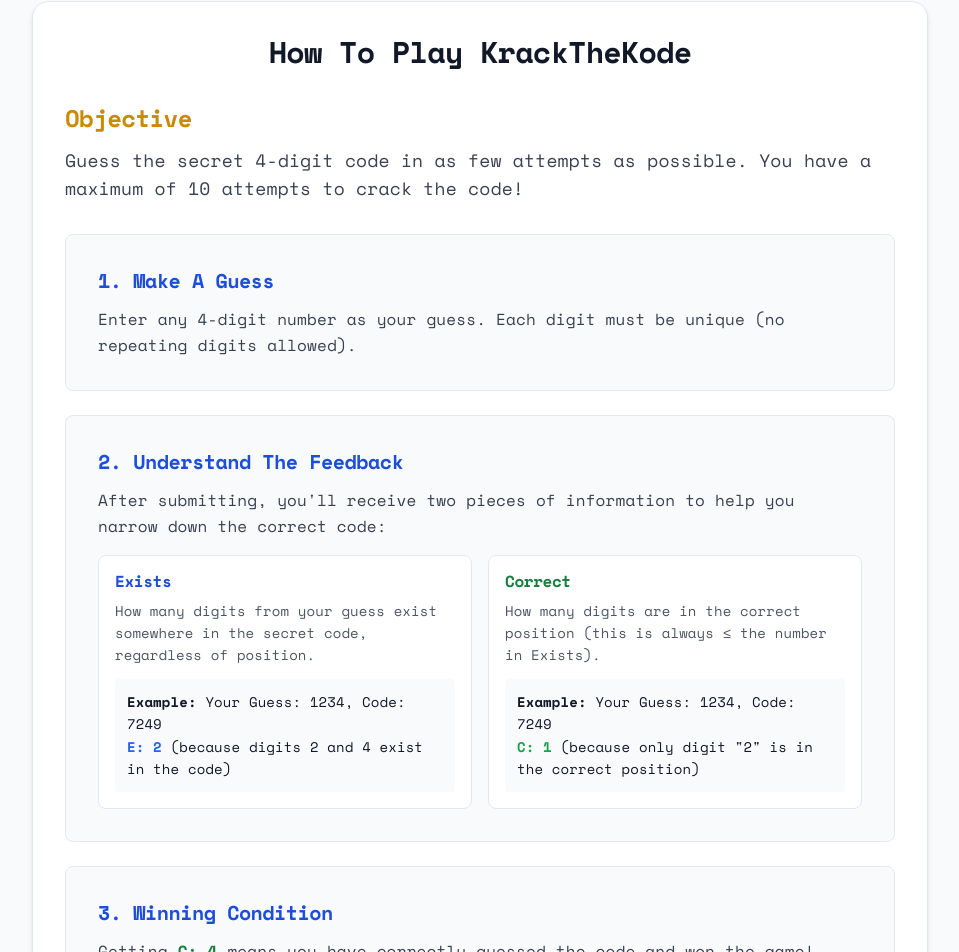
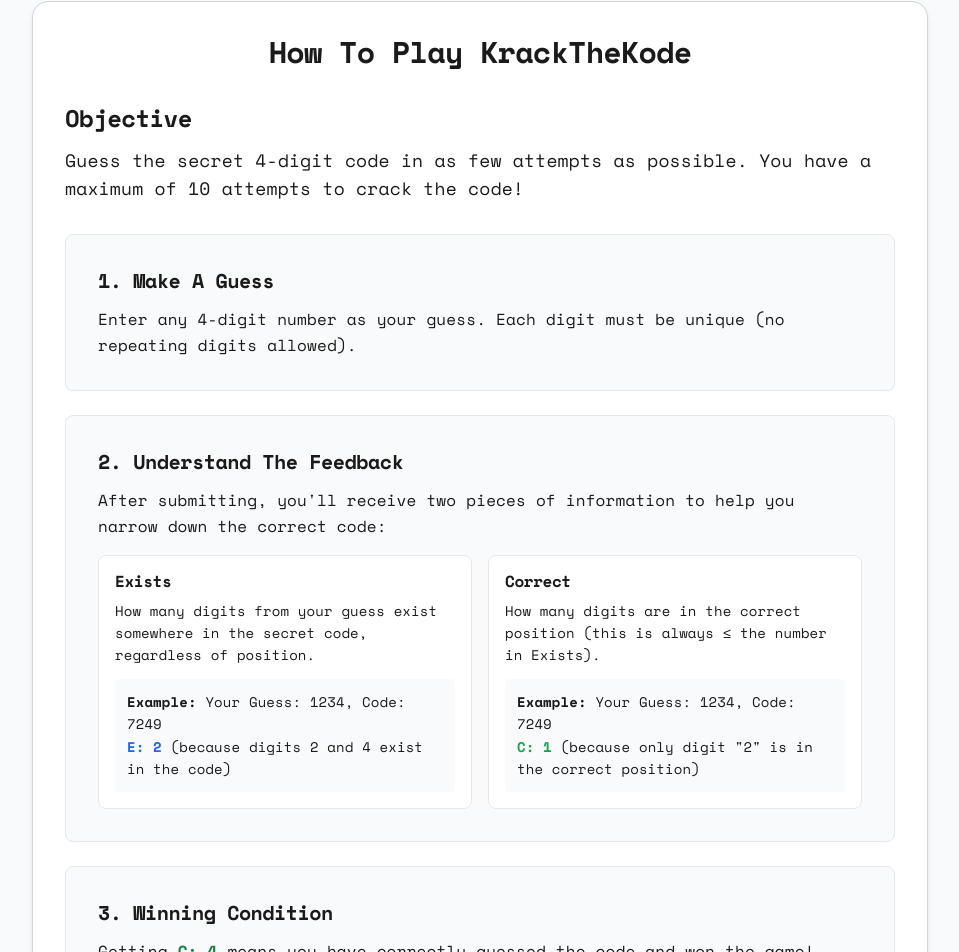
Before and after one commit to Pyrrho-elis/master-mind, a SvelteKit app: page /rules in a window 1280 px wide. Shown: the part 96-1048 px from the top of the page, without its empty margins (160-1119 px from the left). Built offline with nearby package versions, Linux system fonts and the light colour scheme.

Commit message:
refactor styling for improved readability and consistency; update light and dark mode color variables, enhance text color usage, and adjust layout elements across various components

```diff
--- a/src/app.css
+++ b/src/app.css
@@ -8,17 +8,17 @@
 	font-weight: 400;
 	font-style: normal;
 
-	/* Light mode colors */
-	--bg-primary: #ffffff;
-	--bg-secondary: #f8fafc;
-	--bg-tertiary: #f1f5f9;
+	/* Light mode colors - toned down for better readability */
+	--bg-primary: #f5f5f5;
+	--bg-secondary: #fafafa;
+	--bg-tertiary: #f0f0f0;
 	--bg-card: #ffffff;
 	--bg-input: #ffffff;
-	--text-primary: #0f172a;
-	--text-secondary: #475569;
-	--text-muted: #64748b;
-	--border-primary: #e2e8f0;
-	--border-secondary: #cbd5e1;
+	--text-primary: #1a1a1a;
+	--text-secondary: #4a4a4a;
+	--text-muted: #6b7280;
+	--border-primary: #d1d5db;
+	--border-secondary: #9ca3af;
 	--shadow-sm: 0 1px 2px 0 rgb(0 0 0 / 0.05);
 	--shadow-md: 0 4px 6px -1px rgb(0 0 0 / 0.1), 0 2px 4px -2px rgb(0 0 0 / 0.1);
 	--shadow-lg: 0 10px 15px -3px rgb(0 0 0 / 0.1), 0 4px 6px -4px rgb(0 0 0 / 0.1);
@@ -135,11 +135,13 @@ input:hover:not(:disabled) {
 	font-weight: 700;
 	letter-spacing: -0.025em;
 	line-height: 1.2;
+	color: var(--text-primary);
 }
 
 .text-body {
 	line-height: 1.6;
 	letter-spacing: 0.01em;
+	color: var(--text-primary);
 }
 
 /* Dark mode specific overrides */
@@ -163,6 +165,15 @@ input:hover:not(:disabled) {
 }
 
 [data-theme="dark"] .attempt-row:nth-child(odd) {
+	background-color: #1a1a1a;
+}
+
+/* Fix for rules page alternating backgrounds */
+[data-theme="dark"] .rules-item:nth-child(even) {
+	background-color: #2a2a2a;
+}
+
+[data-theme="dark"] .rules-item:nth-child(odd) {
 	background-color: #1a1a1a;
 }
 
@@ -191,3 +202,42 @@ input:hover:not(:disabled) {
 	font-weight: 800;
 	letter-spacing: -0.025em;
 }
+
+/* Ensure all text elements use proper colors */
+p, span, div, h1, h2, h3, h4, h5, h6, label, li {
+	color: var(--text-primary);
+}
+
+/* Specific text color overrides for better readability */
+.text-gray-600 {
+	color: var(--text-secondary) !important;
+}
+
+.text-gray-700 {
+	color: var(--text-primary) !important;
+}
+
+.text-gray-800 {
+	color: var(--text-primary) !important;
+}
+
+.text-gray-900 {
+	color: var(--text-primary) !important;
+}
+
+/* Dark mode text color overrides */
+[data-theme="dark"] .text-gray-600 {
+	color: var(--text-secondary) !important;
+}
+
+[data-theme="dark"] .text-gray-700 {
+	color: var(--text-secondary) !important;
+}
+
+[data-theme="dark"] .text-gray-800 {
+	color: var(--text-primary) !important;
+}
+
+[data-theme="dark"] .text-gray-900 {
+	color: var(--text-primary) !important;
+}
--- a/src/routes/+page.svelte
+++ b/src/routes/+page.svelte
@@ -237,7 +237,7 @@
 	<main class="flex-1 flex flex-col items-center justify-center px-4 sm:px-6 py-8">
 		<div class="w-full max-w-6xl">
 			<div class="text-center mb-8">
-				<p class="text-sm text-gray-600 dark:text-gray-400 text-body">
+				<p class="text-sm text-body">
 					Attempt {guess} of {MAX_ATTEMPTS}
 				</p>
 			</div>
@@ -252,7 +252,7 @@
 							<h2 class="text-2xl sm:text-3xl font-bold text-green-600 dark:text-green-400 mb-3 text-heading">
 								You Win!
 							</h2>
-							<p class="text-gray-700 dark:text-gray-300 mb-6 text-body">
+							<p class="mb-6 text-body">
 								You cracked the code in {guess} attempts.
 							</p>
 							<button
@@ -268,8 +268,8 @@
 							<h2 class="text-2xl sm:text-3xl font-bold text-red-600 dark:text-red-400 mb-3 text-heading">
 								Game Over
 							</h2>
-							<p class="text-gray-700 dark:text-gray-300 mb-6 text-body">
-								The code was <span class="font-mono font-bold text-gray-900 dark:text-gray-100">{code}</span>
+							<p class="mb-6 text-body">
+								The code was <span class="font-mono font-bold">{code}</span>
 							</p>
 							<button
 								on:click={resetGame}
@@ -280,7 +280,7 @@
 						</div>
 					{:else}
 						<div class="flex flex-col flex-1 justify-center">
-							<label class="block text-gray-700 dark:text-gray-300 text-sm font-medium mb-4 text-center text-body">
+							<label class="block text-sm font-medium mb-4 text-center text-body">
 								Enter your 4-digit code (1-9, no repeats)
 							</label>
 							<div bind:this={otpComponent} class="flex justify-center gap-2 mb-4">
@@ -315,7 +315,7 @@
 				<!-- Results Card -->
 				<div class="card p-6 sm:p-8 flex flex-col min-h-[400px]">
 					<div class="flex justify-between items-center mb-4">
-						<p class="text-gray-800 dark:text-gray-200 text-lg font-semibold tracking-wide text-heading">
+						<p class="text-lg font-semibold tracking-wide text-heading">
 							Attempts
 						</p>
 						<button
@@ -325,7 +325,7 @@
 							New Game
 						</button>
 					</div>
-					<div class="flex justify-between text-xs text-gray-500 dark:text-gray-400 mb-3 px-2">
+					<div class="flex justify-between text-xs mb-3 px-2">
 						<span class="font-medium">Attempt</span>
 						<span class="font-medium">Exists</span>
 						<span class="font-medium">Correct</span>
@@ -335,7 +335,7 @@
 							<div class="attempt-row flex justify-between items-center py-3 px-4
 								{(i % 2 === 0) ? 'bg-white dark:bg-gray-700' : 'bg-gray-50 dark:bg-gray-800'}
 								transition-colors duration-150">
-								<span class="font-mono font-bold text-gray-900 dark:text-gray-100 text-lg">
+								<span class="font-mono font-bold text-lg">
 									{attempt.attempt}
 								</span>
 								<span class="text-blue-600 dark:text-blue-400 font-bold text-lg">
--- a/src/routes/rules/+page.svelte
+++ b/src/routes/rules/+page.svelte
@@ -9,7 +9,7 @@
 	<main class="flex-1 flex flex-col items-center px-4 sm:px-6 py-8">
 		<div class="w-full max-w-4xl">
 			<div class="card p-6 sm:p-8">
-				<h1 class="text-2xl sm:text-3xl font-bold text-gray-900 dark:text-gray-100 mb-8 text-center text-heading">
+				<h1 class="text-2xl sm:text-3xl font-bold mb-8 text-center text-heading">
 					How To Play KrackTheKode
 				</h1>
 
@@ -17,26 +17,26 @@
 					<h2 class="text-lg sm:text-2xl font-semibold text-yellow-600 dark:text-yellow-400 mb-3 text-heading">
 						Objective
 					</h2>
-					<p class="text-gray-700 dark:text-gray-300 text-base sm:text-lg text-body">
+					<p class="text-base sm:text-lg text-body">
 						Guess the secret 4-digit code in as few attempts as possible. You have a maximum of 10 attempts to crack the code!
 					</p>
 				</div>
 
 				<ol class="flex flex-col gap-6">
-					<li class="bg-gray-50 dark:bg-gray-800 rounded-lg p-6 sm:p-8 w-full border border-gray-200 dark:border-gray-700">
+					<li class="rules-item bg-gray-50 dark:bg-gray-800 rounded-lg p-6 sm:p-8 w-full border border-gray-200 dark:border-gray-700">
 						<h3 class="text-base sm:text-xl font-semibold text-blue-700 dark:text-blue-400 mb-3 text-heading">
 							1. Make A Guess
 						</h3>
-						<p class="text-gray-700 dark:text-gray-300 text-body">
+						<p class="text-body">
 							Enter any 4-digit number as your guess. Each digit must be unique (no repeating digits allowed).
 						</p>
 					</li>
 
-					<li class="bg-gray-50 dark:bg-gray-800 rounded-lg p-6 sm:p-8 w-full border border-gray-200 dark:border-gray-700">
+					<li class="rules-item bg-gray-50 dark:bg-gray-800 rounded-lg p-6 sm:p-8 w-full border border-gray-200 dark:border-gray-700">
 						<h3 class="text-base sm:text-xl font-semibold text-blue-700 dark:text-blue-400 mb-3 text-heading">
 							2. Understand The Feedback
 						</h3>
-						<p class="text-gray-700 dark:text-gray-300 mb-4 text-body">
+						<p class="mb-4 text-body">
 							After submitting, you'll receive two pieces of information to help you narrow down the correct code:
 						</p>
 						<div class="flex flex-col sm:flex-row gap-4">
@@ -44,7 +44,7 @@
 								<h4 class="font-bold text-base mb-2 text-blue-700 dark:text-blue-400 text-heading">
 									Exists
 								</h4>
-								<p class="text-sm text-gray-600 dark:text-gray-400 text-body">
+								<p class="text-sm text-body">
 									How many digits from your guess exist somewhere in the secret code, regardless of position.
 								</p>
 								<div class="mt-3 p-3 bg-gray-50 dark:bg-gray-800 rounded text-sm text-body">
@@ -56,7 +56,7 @@
 								<h4 class="font-bold text-base mb-2 text-green-700 dark:text-green-400 text-heading">
 									Correct
 								</h4>
-								<p class="text-sm text-gray-600 dark:text-gray-400 text-body">
+								<p class="text-sm text-body">
 									How many digits are in the correct position (this is always ≤ the number in Exists).
 								</p>
 								<div class="mt-3 p-3 bg-gray-50 dark:bg-gray-800 rounded text-sm text-body">
@@ -67,20 +67,20 @@
 						</div>
 					</li>
 
-					<li class="bg-gray-50 dark:bg-gray-800 rounded-lg p-6 sm:p-8 w-full border border-gray-200 dark:border-gray-700">
+					<li class="rules-item bg-gray-50 dark:bg-gray-800 rounded-lg p-6 sm:p-8 w-full border border-gray-200 dark:border-gray-700">
 						<h3 class="text-base sm:text-xl font-semibold text-blue-700 dark:text-blue-400 mb-3 text-heading">
 							3. Winning Condition
 						</h3>
-						<p class="text-gray-700 dark:text-gray-300 text-body">
+						<p class="text-body">
 							Getting <span class="font-bold text-green-700 dark:text-green-400">C: 4</span> means you have correctly guessed the code and won the game!
 						</p>
 					</li>
 
-					<li class="bg-gray-50 dark:bg-gray-800 rounded-lg p-6 sm:p-8 w-full border border-gray-200 dark:border-gray-700">
+					<li class="rules-item bg-gray-50 dark:bg-gray-800 rounded-lg p-6 sm:p-8 w-full border border-gray-200 dark:border-gray-700">
 						<h3 class="text-base sm:text-xl font-semibold text-blue-700 dark:text-blue-400 mb-3 text-heading">
 							4. Game Over
 						</h3>
-						<p class="text-gray-700 dark:text-gray-300 text-body">
+						<p class="text-body">
 							If you don't guess the code within 10 attempts, the game ends and reveals the secret code.
 						</p>
 					</li>
@@ -90,7 +90,7 @@
 					<h3 class="text-base sm:text-xl font-semibold text-green-700 dark:text-green-400 mb-3 text-heading">
 						💡 Strategy Tips
 					</h3>
-					<ul class="text-left space-y-2 text-gray-700 dark:text-gray-300 text-sm text-body">
+					<ul class="text-left space-y-2 text-sm text-body">
 						<li>• Start with a systematic approach (e.g., 1234, then 5678)</li>
 						<li>• Use the Exists and Correct values to eliminate possibilities</li>
 						<li>• Remember: no digit repeats in the secret code</li>
```
